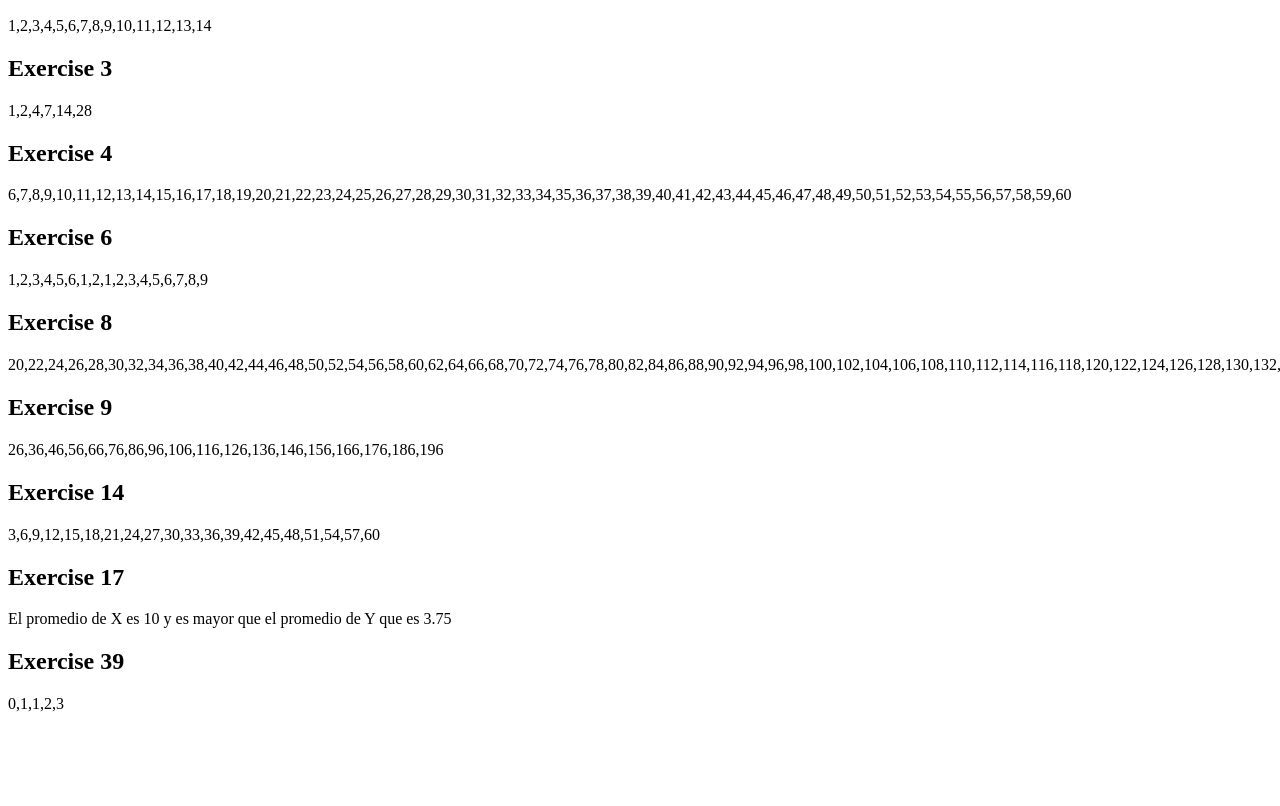
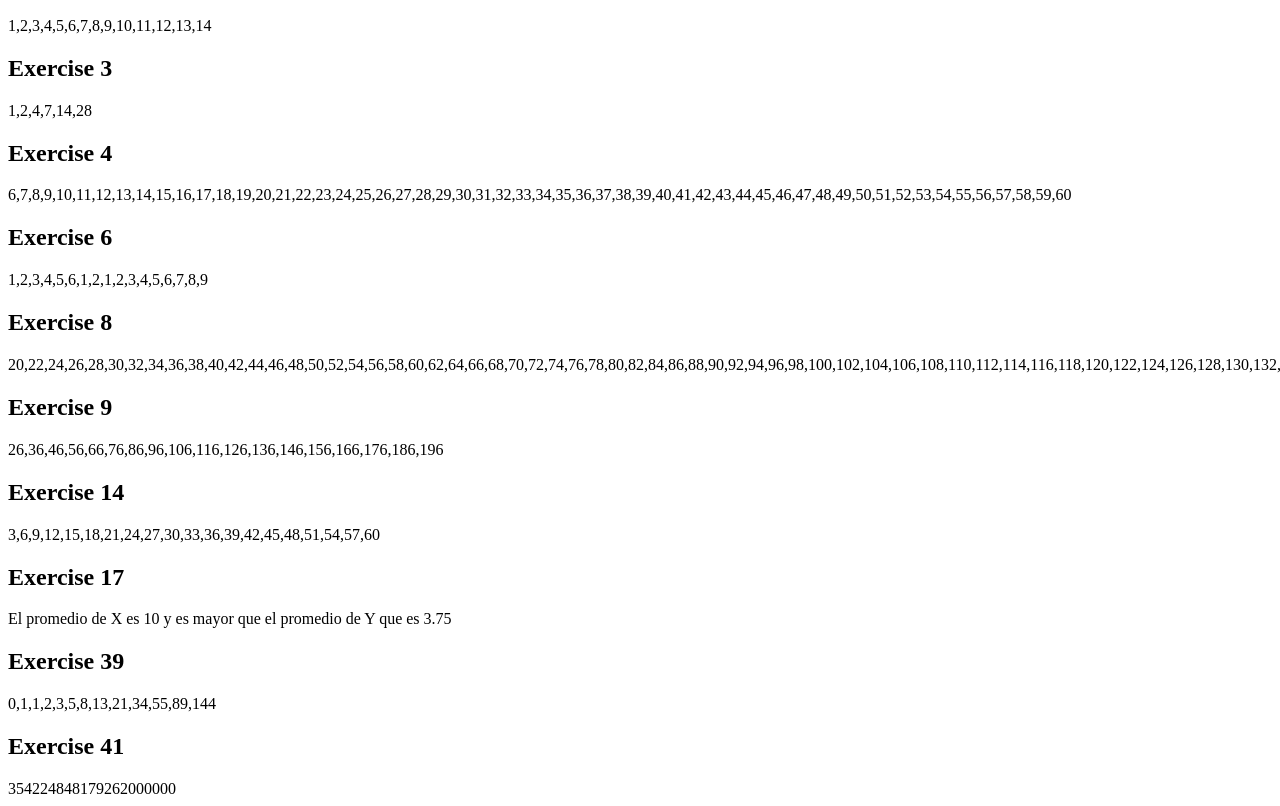
Before and after one commit to andresbolivar07/Practicas_js, a plain HTML site: page Ejercicios_Laboratoria/Loops.html in a window 1280 px wide. Shown: the part 110-916 px from the top of the page. Before the commit the page ends 831 px from the top, so only its background shows below. Drawn offline with Linux system fonts and the light colour scheme.

Commit message:
feat: exercise 41

```diff
--- a/Ejercicios_Laboratoria/Loops.html
+++ b/Ejercicios_Laboratoria/Loops.html
@@ -26,6 +26,8 @@
     <div id="exercise17"></div>
     <h2>Exercise 39</h2>
     <div id="exercise39"></div>
+    <h2>Exercise 41</h2>
+    <div id="exercise41"></div>
     <script>
         //1. Leer un número entero y mostrar todos los enteros comprendidos entre 1 y el número leído.
         const exercise1 = (number) => {
@@ -232,9 +234,27 @@
             }
             return fibNumbers;
         }
+        const result10 = document.getElementById("exercise39");
+        result10.innerHTML = exercise39(12);
 
-        const result10 = document.getElementById("exercise39");
-        result10.innerHTML = exercise39(4);
+        // 41. Determinar a cuánto es igual la suma de los elementos de la serie de Fibonacci entre 0 y 100.
+
+            const exercise41 = () => {
+            let fibNumbers = [0, 1];
+
+            for (let i = 2; i <= 98; i++) {
+                let nextNumber = fibNumbers[i-1] + fibNumbers[i-2];
+                fibNumbers.push(nextNumber);
+            }
+            let counter = 0;
+            for (let i = 0; i < fibNumbers.length; i++) {
+                counter = counter + fibNumbers[i];
+            }
+            return counter;
+        }
+        const result11 = document.getElementById("exercise41");
+        result11.innerHTML = exercise41();
+
     </script>
 </body>
 </html>
```
